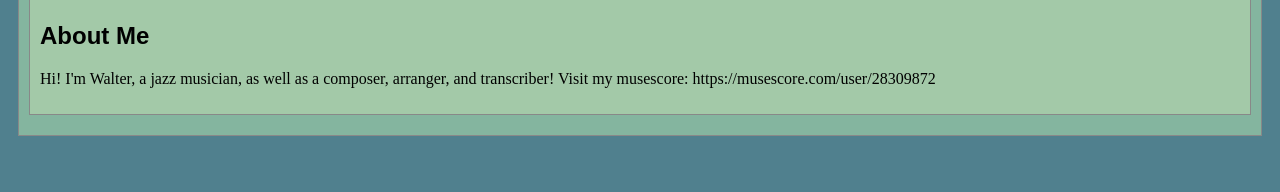
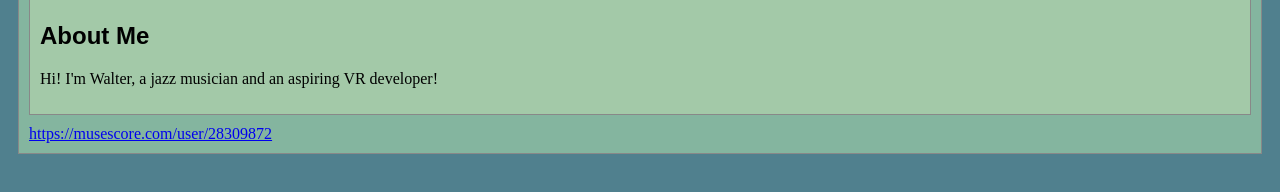
Before and after one commit to shredder11205/Repo1, a plain HTML site: page index.html in a window 1280 px wide. Shown: the part 444-636 px from the top of the page. Drawn offline with Linux system fonts and the light colour scheme.

Commit message:
Updated links
added musescore link

```diff
--- a/index.html
+++ b/index.html
@@ -26,12 +26,13 @@
 					<!-- Note that all filenames use lowercase and no spaces -->
 					<img class="cat-photo" src="./img/cute-grey-kitten.jpg">
 					<h2>About Me</h2>
-					<p>Hi! I'm Walter, a jazz musician, as well as a composer, arranger, and transcriber! Visit my musescore: https://musescore.com/user/28309872</p>
+					<p>Hi! I'm Walter, a jazz musician and an aspiring VR developer!</p>
 			</div>
 
 		</section>
 		<nav id="links">
 			<!-- Put links to labs here. -->
+			 <a href="My Musescore Profile">https://musescore.com/user/28309872</a>
 		</nav>
 	</main>
 </body>
```
